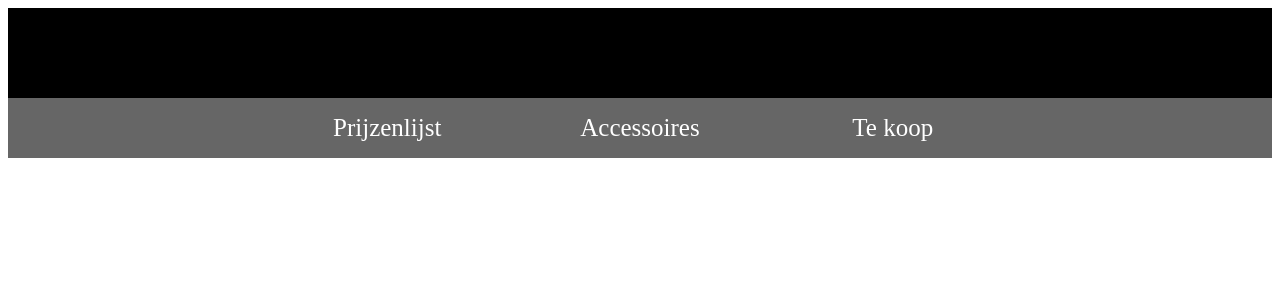
After one commit to SwExecutive/phonespotAlmere, a PHP site: page /ui/navigation/topNavbar.php in a window 1280 px wide. The commit adds this page. Shown: the top 300 px of the page. Run offline with PHP 8.4, Linux system fonts and the light colour scheme.

Commit message:
started on project structure. Divided back end and front end functionalities

```diff
--- /dev/null
+++ b/css/topNavbar.css
@@ -0,0 +1,39 @@
+
+@font-face {
+}
+
+.navbarDiv{
+    display: flex;
+    flex-wrap: wrap;
+    width: 100%;
+    height: 150px;
+    background-color: white;
+}
+.topNavbarDiv{
+    display: flex;
+    flex-wrap: wrap;
+    width: 100%;
+    height: 60%;
+    background-color: black;
+}
+.underNavbarDiv{
+    display: flex;
+    flex-wrap: wrap;
+    flex-direction: column;
+    width: 100%;
+    height: 40%;
+    background-color: rgba(0, 0, 0, 0.6);
+    align-content: center;
+}
+
+.underNavbarDivItem{
+    display: flex;
+    height: 100%;
+    width: 20%;
+    color: white;
+    font-size: 25px;
+    text-align: center;
+    justify-content: center;
+    align-content: center;
+    align-items: center;
+}
--- /dev/null
+++ b/ui/navigation/bottomNavbar.php
@@ -0,0 +1 @@
+<?php
--- /dev/null
+++ b/ui/navigation/topNavbar.php
@@ -0,0 +1,14 @@
+<?php ?>
+<link rel="stylesheet" href="css/topNavbar.css" type="text/css"/>
+
+<div class="navbarDiv">
+    <div class="topNavbarDiv">
+
+    </div>
+
+    <div class="underNavbarDiv">
+        <div class="underNavbarDivItem">Prijzenlijst</div>
+        <div class="underNavbarDivItem">Accessoires</div>
+        <div class="underNavbarDivItem">Te koop</div>
+    </div>
+</div>
--- /dev/null
+++ b/ui/pages/home.php
@@ -0,0 +1,5 @@
+<?php
+?>
+<div>
+    Hi!!
+</div>
```
Also changed, not shown: css/index.css (added, +12 -0 lines), index.php (+17 -0 lines), vm/home.php (added, +7 -0 lines), css/bottomNavbar.css (added), css/home.css (added).
